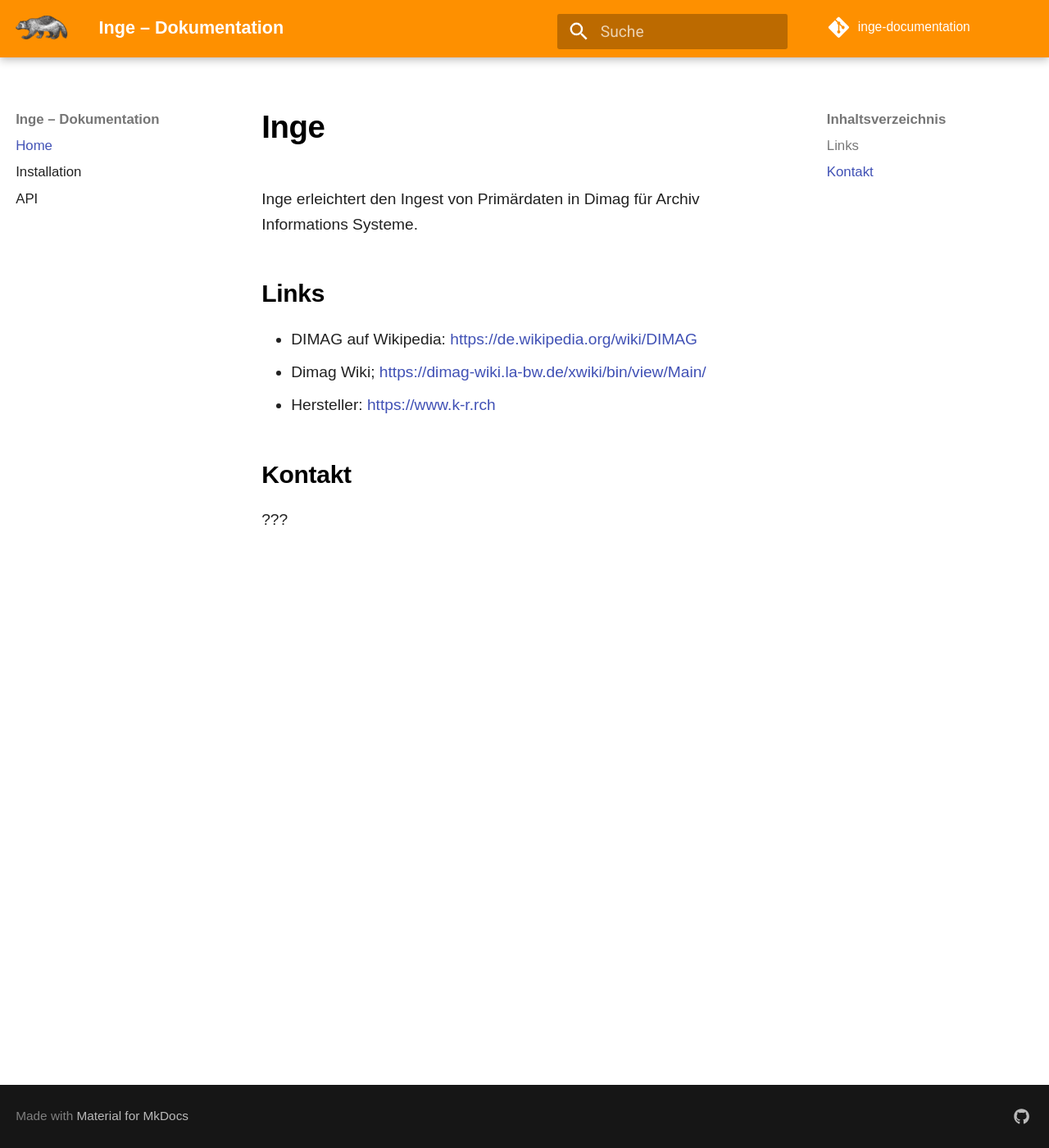
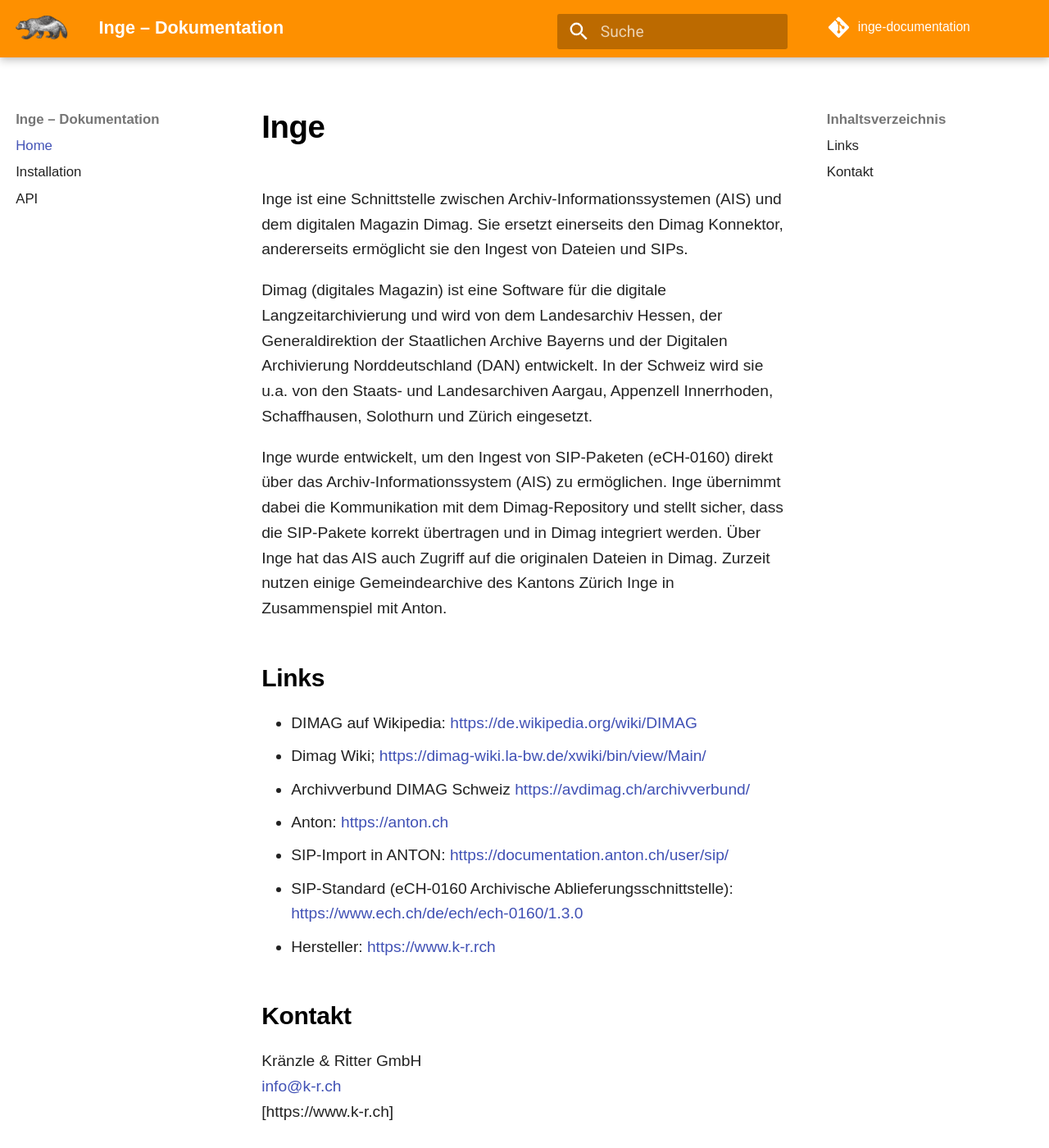
Before and after one commit to kraenzle-ritter/inge-dokumentation, an MkDocs documentation site: the page built from docs/index.md, in a window 1280 px wide and 1400 px high. Shown: the whole window at 82% size. Built offline with MkDocs 1.6.1 and Material for MkDocs 9.7.7, drawn with Linux system fonts in a browser that asks for light colours; some web fonts are replaced; comment, search, counter and statistics services are not loaded.

Commit message:
Update index.md

```diff
--- a/docs/index.md
+++ b/docs/index.md
@@ -1,12 +1,23 @@
 # Inge
 
-Inge erleichtert den Ingest von Primärdaten in Dimag für Archiv Informations Systeme.
+Inge ist eine Schnittstelle zwischen Archiv-Informationssystemen (AIS) und dem digitalen Magazin Dimag. Sie ersetzt einerseits den Dimag Konnektor, andererseits ermöglicht sie den Ingest von Dateien und SIPs.
+
+Dimag (digitales Magazin) ist eine Software für die digitale Langzeitarchivierung und wird von dem Landesarchiv Hessen, der Generaldirektion der Staatlichen Archive Bayerns und der Digitalen Archivierung Norddeutschland (DAN) entwickelt. In der Schweiz wird sie u.a. von den Staats- und Landesarchiven Aargau, Appenzell Innerrhoden, Schaffhausen, Solothurn und Zürich eingesetzt.
+
+Inge wurde entwickelt, um den Ingest von SIP-Paketen (eCH-0160) direkt über das Archiv-Informationssystem (AIS) zu ermöglichen. Inge übernimmt dabei die Kommunikation mit dem Dimag-Repository und stellt sicher, dass die SIP-Pakete korrekt übertragen und in Dimag integriert werden. Über Inge hat das AIS auch Zugriff auf die originalen Dateien in Dimag. Zurzeit nutzen einige Gemeindearchive des Kantons Zürich Inge in Zusammenspiel mit Anton.
 
 ## Links
 
 - DIMAG auf Wikipedia: [https://de.wikipedia.org/wiki/DIMAG](https://de.wikipedia.org/wiki/DIMAG)
 - Dimag Wiki; [https://dimag-wiki.la-bw.de/xwiki/bin/view/Main/](https://dimag-wiki.la-bw.de/xwiki/bin/view/Main/)
+- Archivverbund DIMAG Schweiz [https://avdimag.ch/archivverbund/](https://avdimag.ch/archivverbund/)
+- Anton: [https://anton.ch](https://anton.ch)
+- SIP-Import in ANTON: [https://documentation.anton.ch/user/sip/](https://documentation.anton.ch/user/sip/)
+- SIP-Standard (eCH-0160 Archivische Ablieferungsschnittstelle): [https://www.ech.ch/de/ech/ech-0160/1.3.0](https://www.ech.ch/de/ech/ech-0160/1.3.0)
 - Hersteller: [https://www.k-r.rch](https://www.k-r.rch)
 
 ## Kontakt
-???
+
+Kränzle & Ritter GmbH
+[info@k-r.ch](mailto:info@k-r.ch)
+[https://www.k-r.ch]
```
